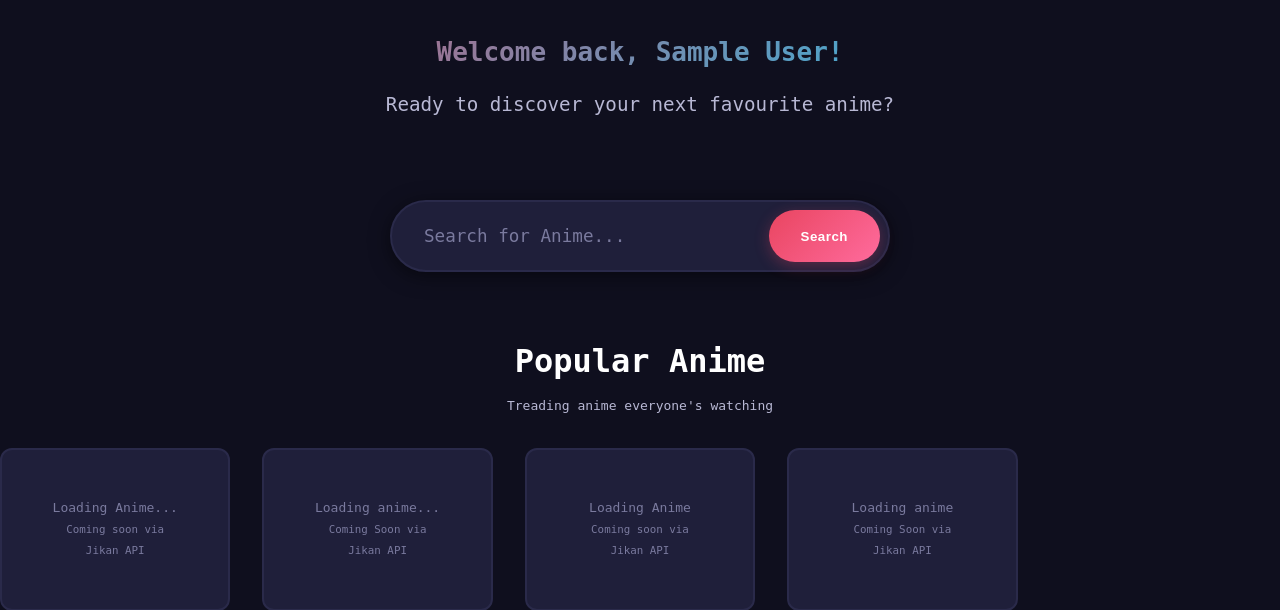
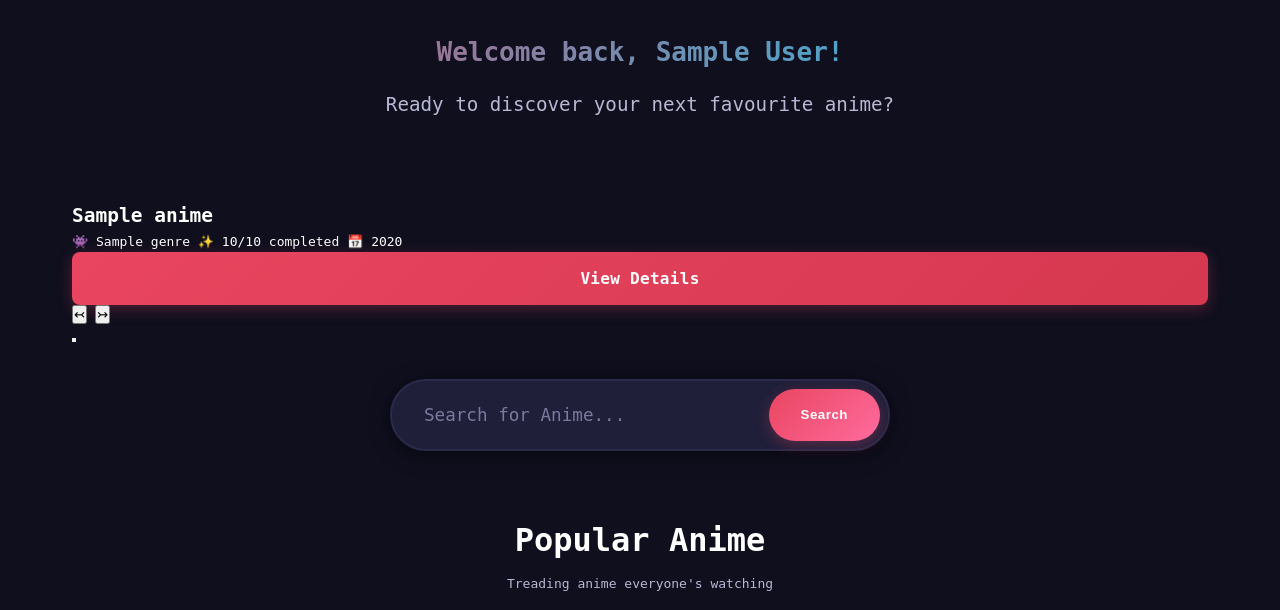
Before and after one commit to blu3-bird/Anime-Verse, a Flask app: template app/templates/index.html in a window 1280 px wide. Shown: the part 175-785 px from the top of the page. Run offline with Flask 3, Linux system fonts and the light colour scheme; a user stored in the database is signed in; tables that the repository leaves empty hold one stand-in row (values such as "Sample post"); the template is opened without the code that fills it: most values are stand-ins (such as "Sample title", 1, 10 or a date in 2020); grey boxes marked "Sample" are stand-in pictures.

Commit message:
added hero section

```diff
--- a/app/templates/index.html
+++ b/app/templates/index.html
@@ -14,6 +14,101 @@
             <p class="hero-subtitle">Track, Rate and Discover Amazing world of Anime</p>
         {% endif %}
     </div>
+
+    <!-- New: Hero Carousel only if not searching-->
+     {% if current_user.is_authenticated and not search_query %}
+     <div class="hero-carousel-section">
+        <div class="container">
+
+
+            <!--Carousel container-->
+            <div class="hero-carousel">
+
+                <!--Carousel Track (holds all slides)-->
+                <div class="carousel-track">
+
+                    {% for anime in hero_anime %}
+                    <!--Carousel slide-->
+                    <div class="carousel-slide {% if loop.first %}active{% endif %} ">
+
+                        <!--background Image-->
+                        <div class="slide-background" style="background-image: url('{{ anime.images.jpg.large_image_url }}');"></div>
+
+                        <!--Gradient overlay (make text readable)-->
+                        <div class="slide-overlay"></div>
+
+                        <!--Slide Content-->
+                        <div class="slide-content">
+
+                            <!--Anime title-->
+                            <h2 class="slide-title">{{ anime.title }}</h2>
+
+                            <!--Anime Metadata (genre, rating,)-->
+                            <div class="slide-meta">
+
+                                <!--Genres-->
+                                {% if anime.genres %}
+                                <span class="meta-genres">
+                                    👾
+                                    {% for genre in anime.genres[:3] %}
+                                        {{ genre.name }}{% if not loop.last %}, {% endif %}
+                                    {% endfor %}
+                                </span>
+                                {% endif %}
+
+                                <!--Rating-->
+                                {% if anime.score %}
+                                <span class="meta-rating">
+                                    ✨ {{ anime.score }}/10
+                                </span>
+                                {% endif %}
+
+                                <!--Status-->
+                                {% if anime.status %}
+                                <span class="meta-status">
+                                    {{ anime.status }}
+                                </span>
+                                {% endif %}
+
+                                <!--Year-->
+                                {% if anime.year %}
+                                <span class="meta-year">
+                                    📅 {{ anime.year }}
+                                </span>
+                                {% endif %}
+
+                            </div>
+
+                            <!--Action Button-->
+                            <div class="slide-actions">
+                                <a href="{{ url_for('main.anime_details', anime_id=anime.mal_id) }}" class="btn btn-primary">
+                                    View Details
+                                </a>
+                            </div>
+                        </div>
+                    </div>
+                    {% endfor %}
+                </div>
+
+                <!--Navigation Arrows-->
+                <button class="carousel-arrow carousel-arrow-left" id="carousel-prev">
+                    ↢
+                </button>
+
+                <button class="carousel-arrow carousel-arrow-right" id="carousel-next">
+                    ↣
+                </button>
+
+                <!--Slide Indicators (dots)-->
+                <div class="carousel-indicators">
+                    {% for anime in hero_anime %}
+                    <button class="indicator {% if loop.first %}active{% endif %}" data-slide="{{ loop.index0 }}"></button>
+                    {% endfor %}
+                </div>
+            </div>
+        </div>
+     </div>
+     {% endif %}
 
     <!--Search Bar (for logged in users)-->
 
```
